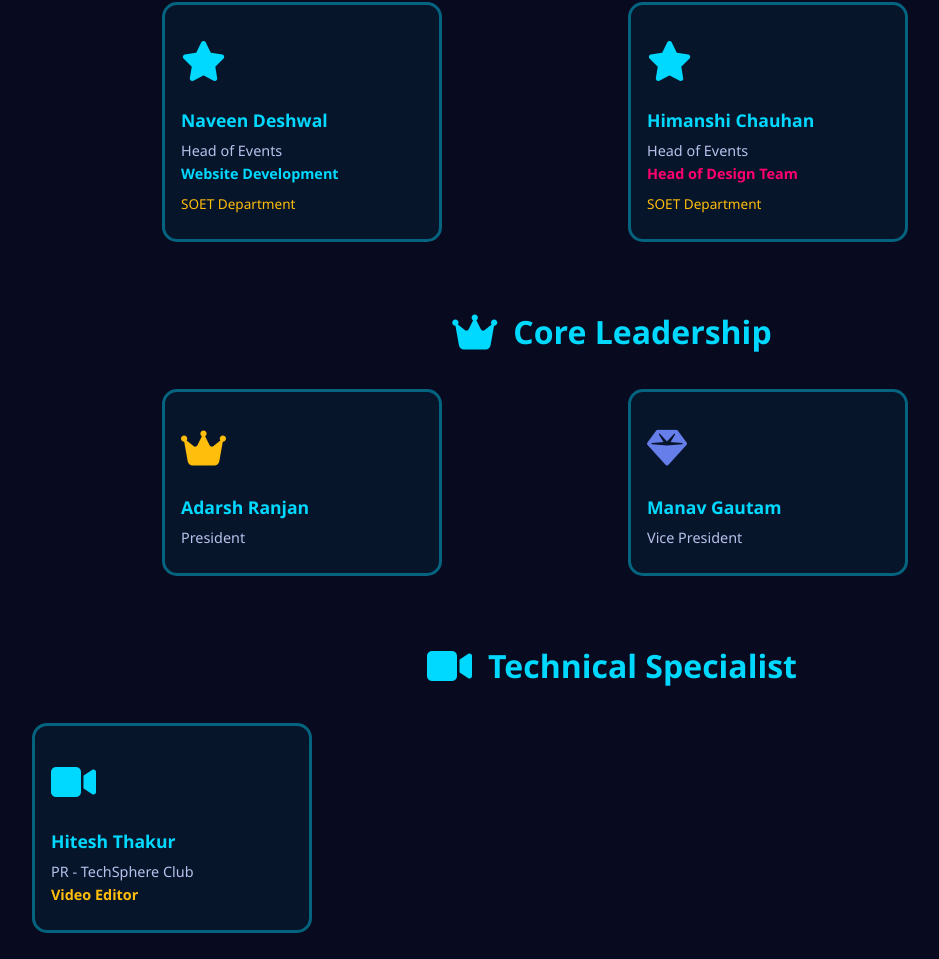
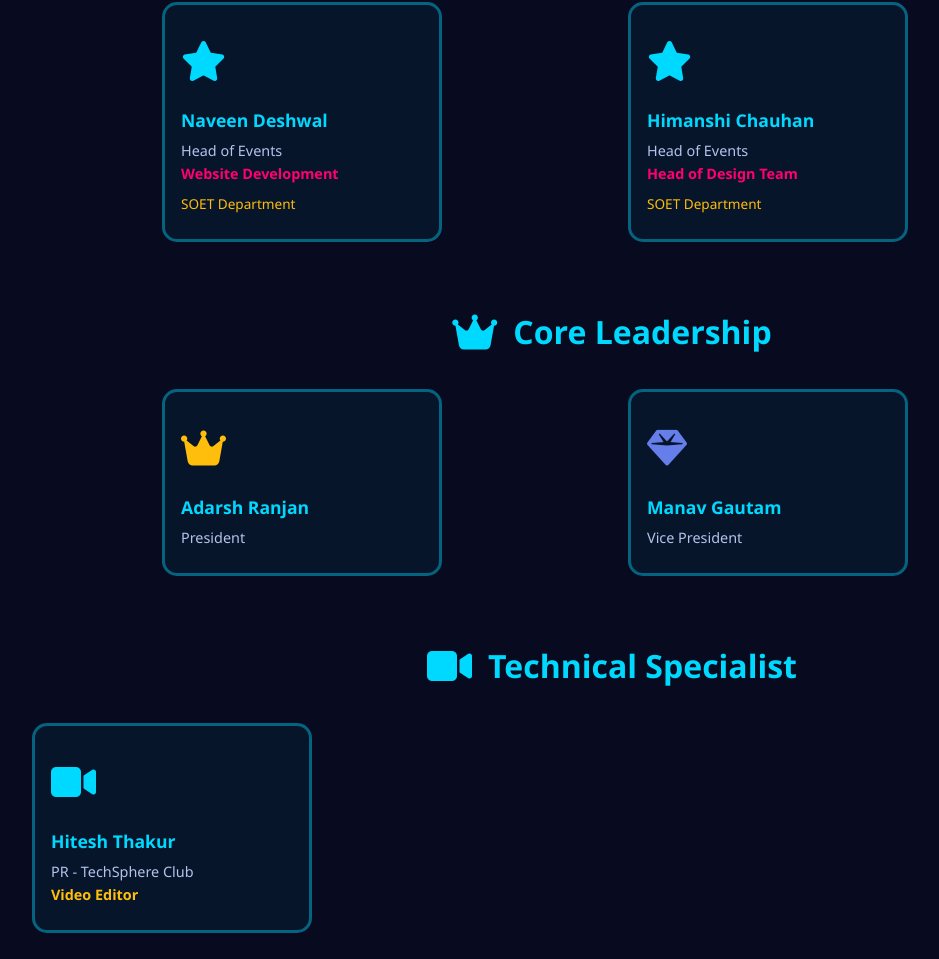
Before and after one commit to naveendeshwal24/techsphere-2026, a plain HTML site: page index.html in a window 1280 px wide. Shown: the part 5627-6586 px from the top of the page, without its empty margins (28-967 px from the left). Drawn offline with Linux system fonts and the light colour scheme.

Commit message:
style: Change Website Development text color to match Head of Design Team
- Updated Naveen's Website Development text color from cyan to pink
- Now uses var(--secondary-color) for consistency with team role styling

```diff
--- a/index.html
+++ b/index.html
@@ -355,7 +355,7 @@
                             </div>
                             <h4>Naveen Deshwal</h4>
                             <p class="member-role">Head of Events</p>
-                            <p class="member-role" style="color: var(--primary-color); font-weight: 600;">Website Development</p>
+                            <p class="member-role" style="color: var(--secondary-color); font-weight: 600;">Website Development</p>
                             <p class="member-dept">SOET Department</p>
                         </div>
                         <div class="team-member-card small-card centered-card">
```
